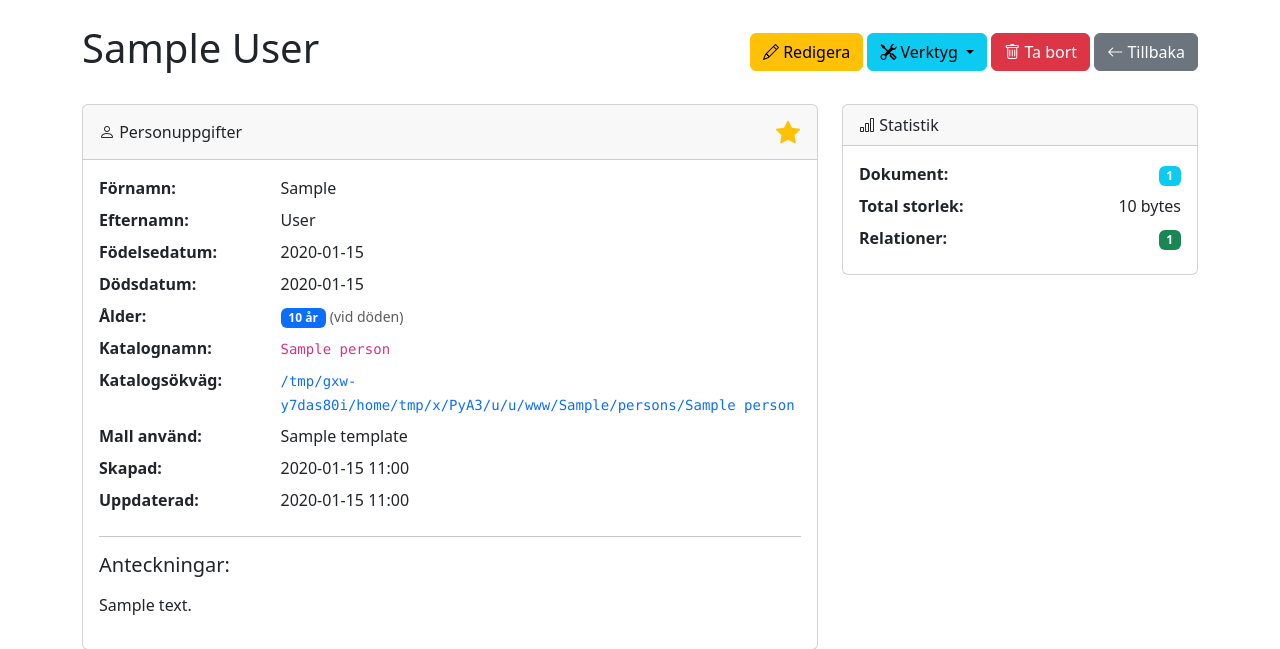
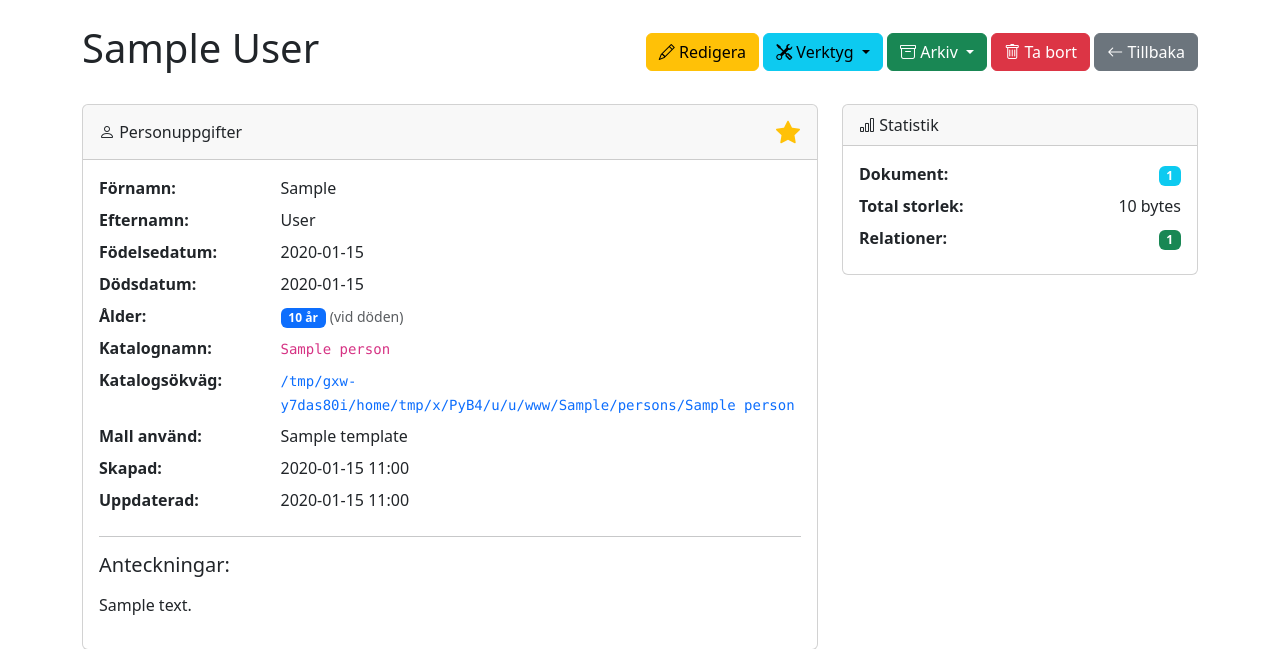
Before and after one commit to carleson/Genlib, a Django app: page /persons/1/ in a window 1280 px wide. Shown: the part 56-705 px from the top of the page. Run offline with Django 5.2, Linux system fonts and the light colour scheme; a user stored in the database is signed in; tables that the repository leaves empty hold one stand-in row (values such as "Sample post").

Commit message:
Added support to search in riksarkivet and Arkivdigital in the person form.

```diff
--- a/templates/persons/person_detail.html
+++ b/templates/persons/person_detail.html
@@ -64,6 +64,19 @@
                 </a></li>
                 <li><a class="dropdown-item" href="{% url 'persons:chronological_report' person.id %}">
                     <i class="bi bi-calendar3"></i> Kronologisk rapport
+                </a></li>
+            </ul>
+        </div>
+        <div class="btn-group" role="group">
+            <button type="button" class="btn btn-success dropdown-toggle" data-bs-toggle="dropdown" aria-expanded="false">
+                <i class="bi bi-archive"></i> Arkiv
+            </button>
+            <ul class="dropdown-menu">
+                <li><a class="dropdown-item" href="https://sok.riksarkivet.se/?Sokord=&f=True&EndastDigitaliserat=false&TranskriberadText=false&Fritext=&Namn={{ person.firstname|urlencode }}+{{ person.surname|urlencode }}&Ort=&DatumFran=&DatumTill=&AvanceradSok=true" target="_blank">
+                    <i class="bi bi-box-arrow-up-right"></i> Riksarkivet
+                </a></li>
+                <li><a class="dropdown-item" href="https://app.arkivdigital.se/register-collections/register-posts?query={{ person.firstname|urlencode }}%20{{ person.surname|urlencode }}{% if person.birth_date %}%20{{ person.birth_date|date:"Y-m-d"|urlencode }}{% endif %}&register_collection=29" target="_blank">
+                    <i class="bi bi-box-arrow-up-right"></i> Sveriges befolkning 1940-1990 (AD)
                 </a></li>
             </ul>
         </div>
```
